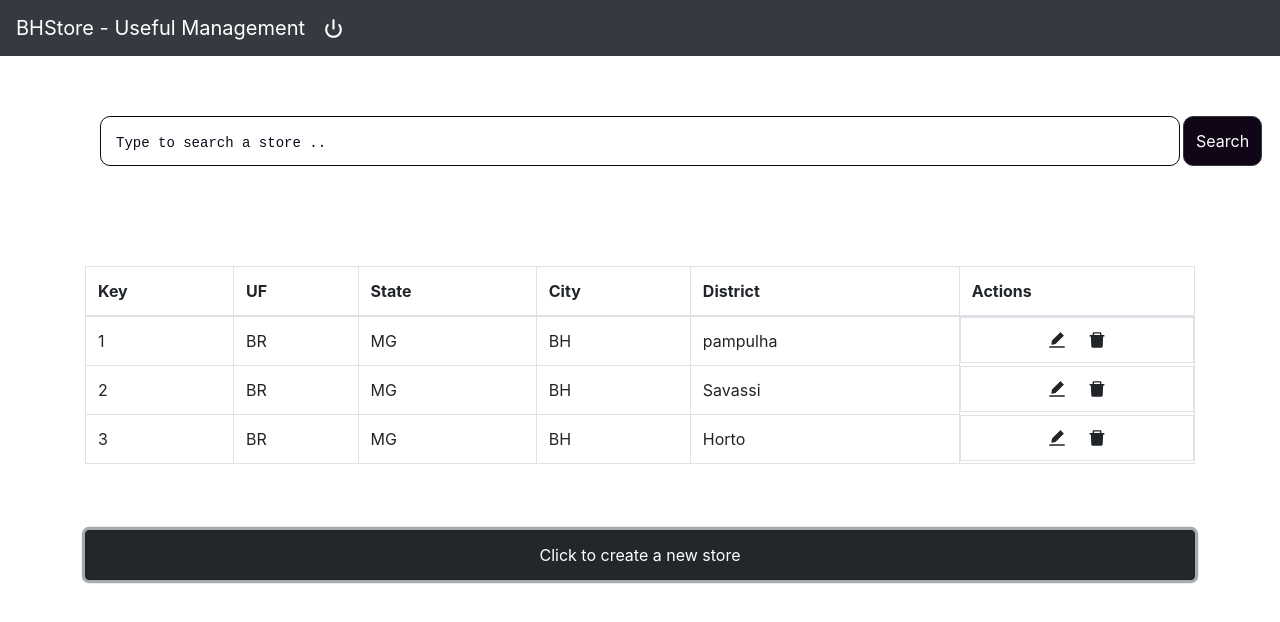
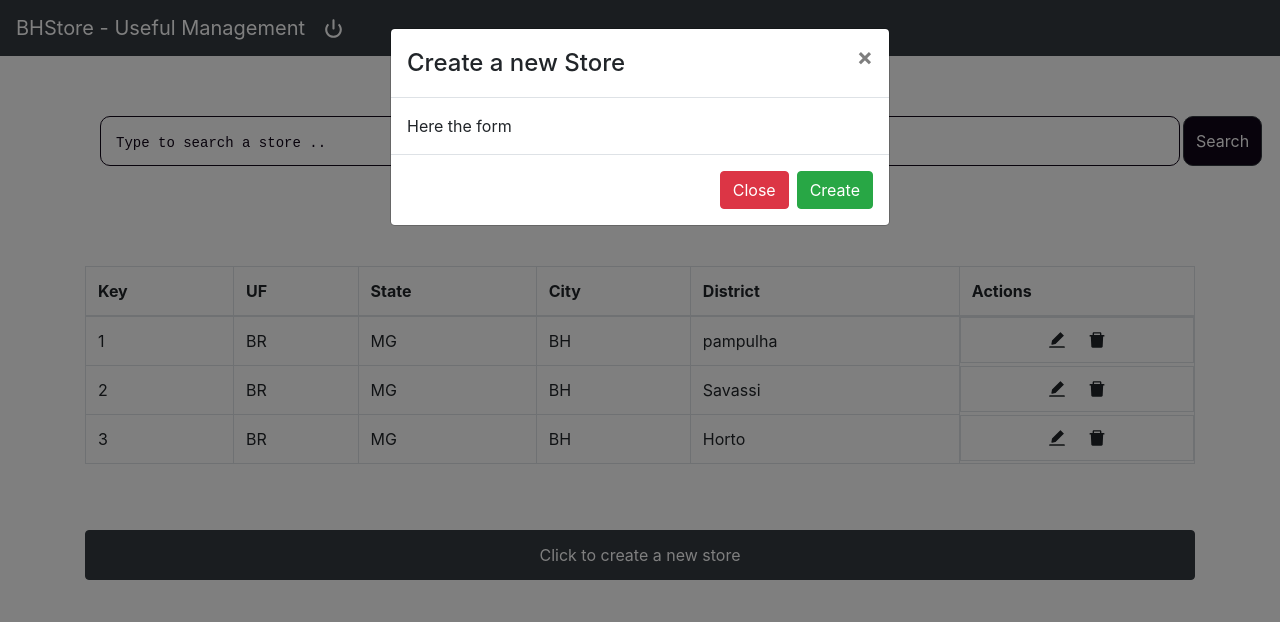
Before and after one commit to paulorodriguesdevcode/bhstore-app, a React (Create React App) app: page /home in a window 1280 px wide. Both pictures are taken after a click on the button "Click to create a new store". Shown: the top 622 px of the page. Built offline with nearby package versions, Linux system fonts and the light colour scheme.

Commit message:
feat: modal create new store added

```diff
--- a/src/components/MainHome/index.tsx
+++ b/src/components/MainHome/index.tsx
@@ -1,5 +1,5 @@
-import React from 'react'
-import { Button, Table } from 'react-bootstrap'
+import React, { useState } from 'react'
+import { Button, Modal, Table } from 'react-bootstrap'
 import { AiFillDelete, AiFillEdit } from 'react-icons/ai'
 
 import InputSearchStore from '../InputSearchStore'
@@ -30,16 +30,20 @@ const stores = [
 ]
 
 const MainHome: React.FC = () => {
+  const [show, setShow] = useState(false)
+  const handleClose = () => setShow(false)
+  const handleShow = () => setShow(true)
+
+  const handleSearchAndRender = () => {
+    alert('procurou e atualizou a table')
+  }
+
   const handleDelete = (id: string) => {
     alert(`deletou: ${id}`)
   }
 
   const handleEdit = (id: string) => {
     alert(`editou: ${id}`)
-  }
-
-  const handleCreate = () => {
-    alert('criou novo')
   }
 
   return (
@@ -51,7 +55,9 @@ const MainHome: React.FC = () => {
           type='text'
           placeholder='Type to search a store ..'
         />
-        <Button className='btn btn-dark'>Search</Button>
+        <Button className='btn btn-dark' onClick={handleSearchAndRender}>
+          Search
+        </Button>
       </div>
 
       {stores ? (
@@ -100,10 +106,25 @@ const MainHome: React.FC = () => {
 
       <Button
         className='btn-dark  btn-new-store col-md-12'
-        onClick={handleCreate}
+        onClick={handleShow}
       >
         Click to create a new store
       </Button>
+
+      <Modal show={show} onHide={handleClose}>
+        <Modal.Header closeButton>
+          <Modal.Title>Create a new Store</Modal.Title>
+        </Modal.Header>
+        <Modal.Body>Here the form</Modal.Body>
+        <Modal.Footer>
+          <Button variant='danger' onClick={handleClose}>
+            Close
+          </Button>
+          <Button variant='success' onClick={handleClose}>
+            Create
+          </Button>
+        </Modal.Footer>
+      </Modal>
     </>
   )
 }
```
